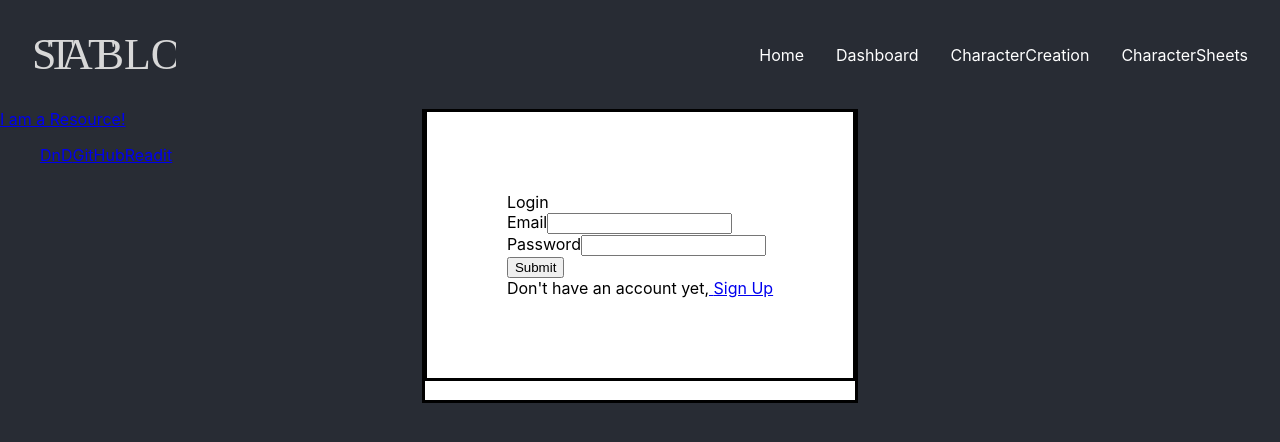
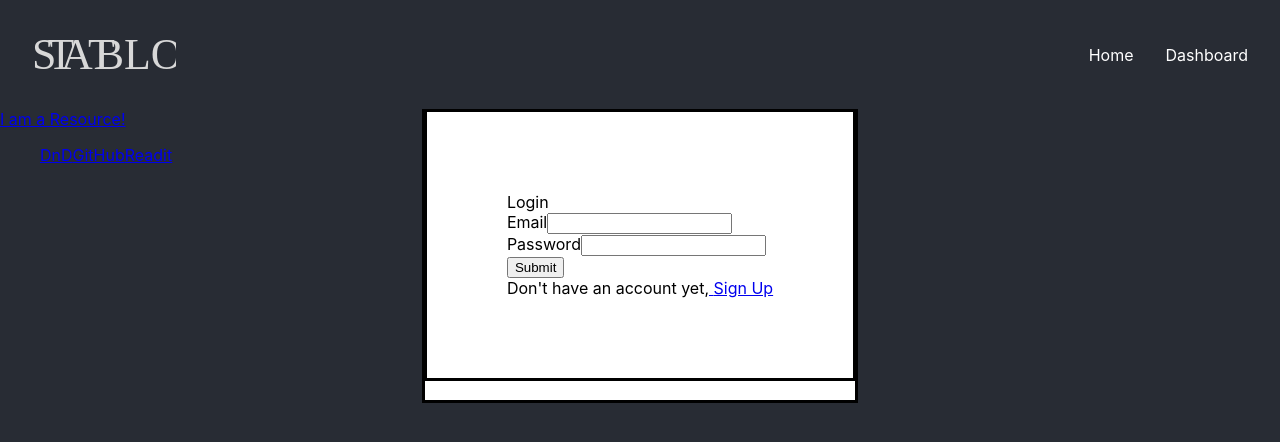
Before and after one commit to kwlucas/Statblock, a React (Create React App) app in the folder client/: page / in a window 1280 px wide. Shown: the top 442 px of the page. Built offline with nearby package versions, Linux system fonts and the light colour scheme.

Commit message:
links not working, pulling to update

```diff
--- a/client/src/components/NavBar.js
+++ b/client/src/components/NavBar.js
@@ -1,7 +1,9 @@
-import React, { useState } from "react";
 import { Link } from "react-router-dom";
 
 import logo from "../logo.svg";
+
+import Home from "../pages/Home";
+import Dashboard from "../pages/Dashboard";
 
 function NavBar() {
   return (
@@ -10,35 +12,19 @@ function NavBar() {
       <div className="NavBar-Links">
         <a
           className="App-Links"
-          href="./components/Home.js"
-          target="_blank"
+          href={Home}
+          as={Link}
           rel="noopener noreferrer"
         >
           Home
         </a>
         <a
           className="App-Links"
-          href="./components/Dashboard.js"
-          target="_blank"
+          href={Dashboard}
+          as={Link}
           rel="noopener noreferrer"
         >
           Dashboard
-        </a>
-        <a
-          className="App-Links"
-          href="./components/CharacterCreation.js"
-          target="_blank"
-          rel="noopener norefferer"
-        >
-          CharacterCreation
-        </a>
-        <a
-          className="App-Links"
-          href="./components/CharacterSheets.js"
-          target="_blank"
-          rel="noopener norefferer"
-        >
-          CharacterSheets
         </a>
       </div>
     </div>
--- a/client/src/pages/CharacterSheet.js
+++ b/client/src/pages/CharacterSheet.js
@@ -0,0 +1,23 @@
+// Import components
+import CharacterCard from "../components/CharacterCard";
+
+// import pages
+import CharacterCreation from "./CharacterCreation";
+
+import { Link } from "react-router-dom";
+
+function CharacterSheet() {
+  return (
+    <div className="character-sheet-section">
+      <div className="character-sheet-section">
+        {/* add logic for last character here */}
+        <CharacterCard />
+        Current Character
+      </div>
+      <Link to={CharacterCreation}></Link>
+      <Link to={CharacterSheet}>CharacterSheet</Link>
+    </div>
+  );
+}
+
+export default CharacterSheet;
```
